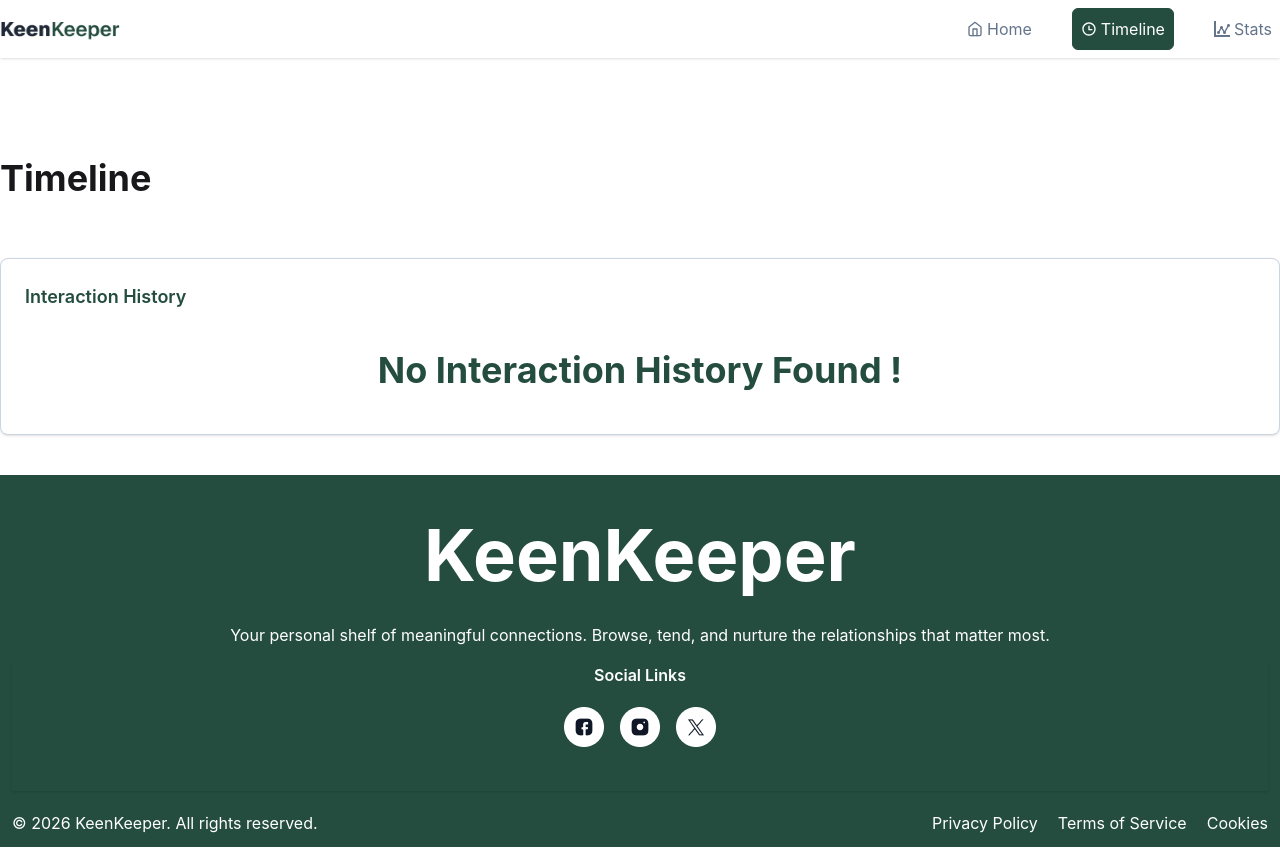
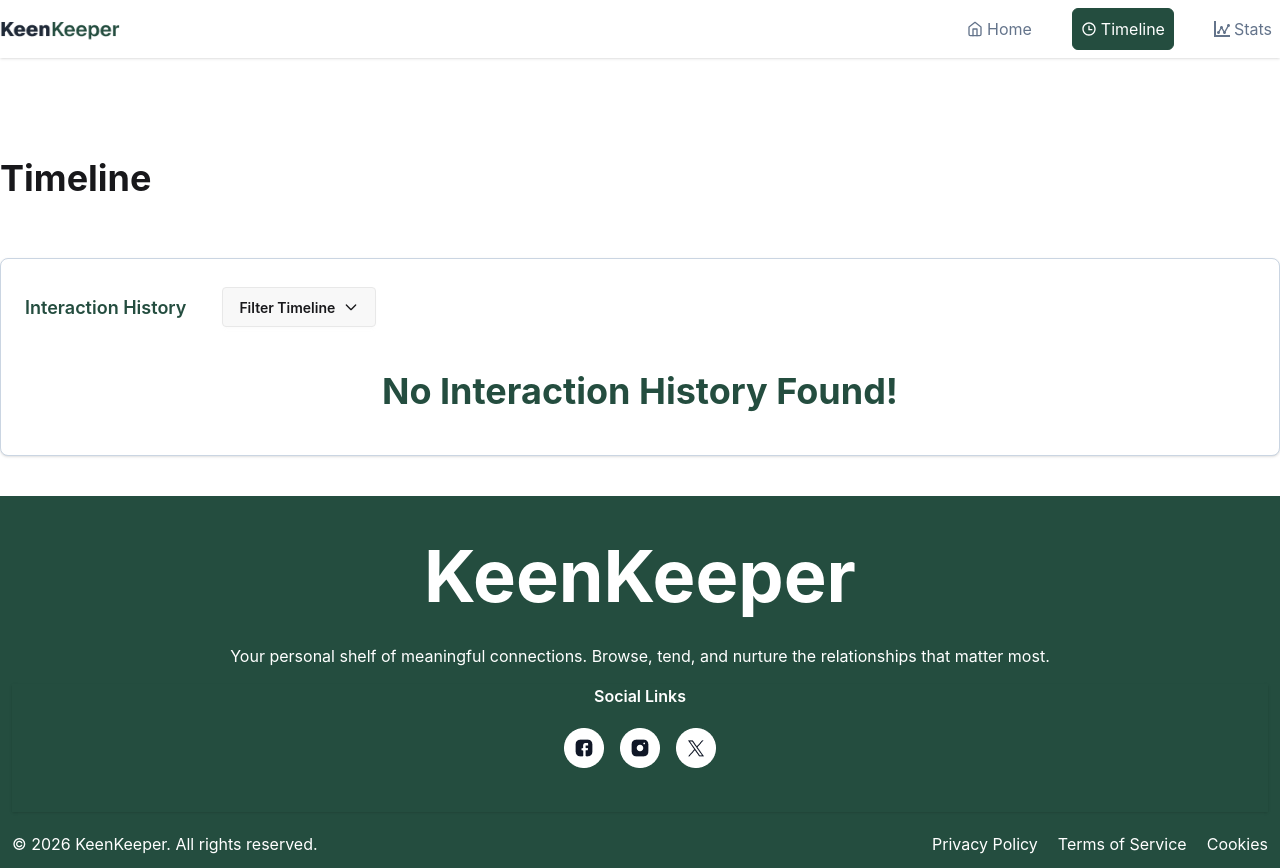
Before and after one commit to satyajtus14/Project-KeenKeeper-Apps, a React (Vite) app: page /timeline in a window 1280 px wide. Before the commit the page ends 847 px from the top, so only its background shows below. Built offline with nearby package versions, Linux system fonts and the light colour scheme.

Commit message:
filter section done in timeline page

```diff
--- a/package.json
+++ b/package.json
@@ -7,7 +7,10 @@
     "dev": "vite",
     "build": "vite build",
     "lint": "eslint .",
-    "preview": "vite preview"
+    "preview": "vite preview",
+    "predeploy": "npm run build",
+    "deploy": "gh-pages -d dist"
+
   },
   "dependencies": {
     "@tailwindcss/vite": "^4.2.2",
@@ -31,6 +34,7 @@
     "eslint": "^9.39.4",
     "eslint-plugin-react-hooks": "^7.0.1",
     "eslint-plugin-react-refresh": "^0.5.2",
+    "gh-pages": "^6.3.0",
     "globals": "^17.4.0",
     "vite": "^8.0.4"
   },
--- a/src/context/ContactHistoryProvider.jsx
+++ b/src/context/ContactHistoryProvider.jsx
@@ -1,6 +1,8 @@
-import React from 'react';
+import React, { useEffect } from 'react';
+
+import { useState } from 'react';
+import { getAllCallInfoFromLocalDB } from '../utils/LocalDB';
 import { ContactHistoryContext } from './ContactHistoryContext';
-import { useState } from 'react';
 
 
 
@@ -8,7 +10,14 @@ const ContactHistoryProvider = ({children}) => {
     const [callLog, setCallLog] = useState([])
     const [videoLog,setVideoLog] = useState([])
     const [textLog,setTextLog] = useState([])
+    const [sortingType, setSortingType] = useState("")
 
+
+/* This useEffect Hook for store data in the local DB */
+   useEffect (() => {
+    getAllCallInfoFromLocalDB();
+
+   },[]);
 
     const data = {
         callLog,
@@ -16,7 +25,9 @@ const ContactHistoryProvider = ({children}) => {
         videoLog,
         setVideoLog,
         textLog,
-        setTextLog
+        setTextLog,
+        sortingType,
+        setSortingType
     }
 
     return (
--- a/src/friends/FriendsDetails.jsx
+++ b/src/friends/FriendsDetails.jsx
@@ -12,6 +12,7 @@ import { GoDeviceCameraVideo } from "react-icons/go";
 import { ContactHistoryContext } from '../context/ContactHistoryContext';
 
 import { toast } from 'react-toastify';
+
 
 const FriendsDetails = () => {
     const {fnd_id} = useParams();
@@ -219,11 +220,6 @@ const FriendsDetails = () => {
                </div>
             </div>
           </div>
-
-
-
-
-
         </div>
       </div>
     </div>
--- a/src/pages/Timeline.jsx
+++ b/src/pages/Timeline.jsx
@@ -1,133 +1,75 @@
-import { useContext } from "react";
+import React, { useContext } from "react";
 import { ContactHistoryContext } from "../context/ContactHistoryContext";
 import callIMG from "../assets/images/call.png";
 import videoIMG from "../assets/images/video.png";
 import textIMG from "../assets/images/text.png";
+import FliterDropDown from "../ui/FliterDropDown";
+import CurrentTimeStamp from "../ui/CurrentTimeStamp";
 
 const Timeline = () => {
-  const { callLog, videoLog, textLog} =
-    useContext(ContactHistoryContext);
-  console.log(
-    callLog,
-    videoLog,
-    textLog,
-    "Access context data:"
+  const { callLog, videoLog, textLog, sortingType } = useContext(
+    ContactHistoryContext
   );
+
+  // Combine all logs and add a "type" property to each item
+  const allLogs = [
+    ...callLog.map((item) => ({ ...item, type: "Call" })),
+    ...videoLog.map((item) => ({ ...item, type: "Video" })),
+    ...textLog.map((item) => ({ ...item, type: "Text" })),
+  ];
+
+  let filteredData = allLogs;
+
+  if (sortingType) {
+    filteredData = allLogs.filter((item) => item.type === sortingType);
+  }
 
   return (
     <div className="container mx-auto my-10">
       <h2 className="text-4xl font-bold mb-15">Timeline</h2>
+
       <div className="card bg-base-100 shadow border border-slate-300">
         <div className="card-body space-y-3">
+          <div className="flex justify-start items-center gap-8">
             <h2 className="card-title text-[#244d3f]">Interaction History</h2>
+            <FliterDropDown />
+          </div>
 
-          {callLog.length === 0 &&
-          videoLog.length === 0 &&
-          textLog.length === 0 ? (
+          {filteredData.length === 0 ? (
             <h2 className="font-bold text-4xl text-[#244d3f] text-center my-5">
-              No Interaction History Found !
+              No Interaction History Found!
             </h2>
           ) : (
-            <>
-              {/* Call Logs */}
-              <div>
-                {callLog.map((call, ind) => {
-                  const currentTime = new Date().toLocaleDateString("en-US", {
-                    month: "long",
-                    day: "numeric",
-                    year: "numeric",
-                  });
-
-                  return (
+            filteredData.map((item) => (
               <div
-                      key={`call-${ind}`}
+                key={item.id}
                 className="flex gap-4 items-center shadow p-4 rounded-md bg-slate-100 mb-2"
               >
                 <img
-                        src={callIMG}
-                        alt="Dialer Image"
+                  src={
+                    item.type === "Call"
+                      ? callIMG
+                      : item.type === "Video"
+                      ? videoIMG
+                      : textIMG
+                  }
                   className="h-[30px] w-auto"
                 />
+
                 <div>
                   <h2 className="font-semibold text-md text-[#64748b]">
                     <span className="font-semibold text-xl text-black">
-                            Call
+                      {item.type}
                     </span>{" "}
-                          with {call.name}
+                    with {item.name}
                   </h2>
-                        <p className="text-sm text-gray-500">{currentTime}</p>
+
+                  <p className="text-sm text-gray-500">
+                    <CurrentTimeStamp />
+                  </p>
                 </div>
               </div>
-                  );
-                })}
-              </div>
-
-              {/* Video Logs */}
-              <div>
-                {videoLog.map((videoCall, ind) => {
-                  const currentTime = new Date().toLocaleDateString("en-US", {
-                    month: "long",
-                    day: "numeric",
-                    year: "numeric",
-                  });
-
-                  return (
-                    <div
-                      key={`video-${ind}`}
-                      className="flex gap-4 items-center shadow p-4 rounded-md bg-slate-100 mb-2"
-                    >
-                      <img
-                        src={videoIMG}
-                        alt="Video Image"
-                        className="h-[30px] w-auto"
-                      />
-                      <div>
-                        <h2 className="font-semibold text-md text-[#64748b]">
-                          <span className="font-semibold text-xl text-black">
-                            Video
-                          </span>{" "}
-                          with {videoCall.name}
-                        </h2>
-                        <p className="text-sm text-gray-500">{currentTime}</p>
-                      </div>
-                    </div>
-                  );
-                })}
-              </div>
-
-              {/* Text Logs */}
-              <div>
-                {textLog.map((text, ind) => {
-                  const currentTime = new Date().toLocaleDateString("en-US", {
-                    month: "long",
-                    day: "numeric",
-                    year: "numeric",
-                  });
-
-                  return (
-                    <div
-                      key={`text-${ind}`}
-                      className="flex gap-4 items-center shadow p-4 rounded-md bg-slate-100 mb-2"
-                    >
-                      <img
-                        src={textIMG}
-                        alt="Text Image"
-                        className="h-[30px] w-auto"
-                      />
-                      <div>
-                        <h2 className="font-semibold text-md text-[#64748b]">
-                          <span className="font-semibold text-xl text-black">
-                            Text
-                          </span>{" "}
-                          with {text.name}
-                        </h2>
-                        <p className="text-sm text-gray-500">{currentTime}</p>
-                      </div>
-                    </div>
-                  );
-                })}
-              </div>
-            </>
+            ))
           )}
         </div>
       </div>
--- a/src/router/Routes.jsx
+++ b/src/router/Routes.jsx
@@ -1,10 +1,11 @@
 import { createBrowserRouter } from "react-router";
 import RootLayout from "../layout/RootLayout";
 import HomePage from "../pages/HomePage";
-import Timeline from "../pages/Timeline";
+
 import Stats from "../pages/Stats";
 import ErrorPage from "../errorPages/ErrorPage";
 import FriendsDetails from "../friends/FriendsDetails";
+import Timeline from "../pages/Timeline";
 
 
 export const router = createBrowserRouter([
--- /dev/null
+++ b/src/ui/CurrentTimeStamp.jsx
@@ -0,0 +1,19 @@
+import React from 'react';
+
+const CurrentTimeStamp = () => {
+    const currentTime = new Date().toLocaleDateString("en-US", {
+        month: "long",
+        day: "numeric",
+        year: "numeric",
+      })
+
+                  // const currentTime = new Date().toLocaleDateString("en-US", {
+                  //   month: "long",
+                  //   day: "numeric",
+                  //   year: "numeric",
+                  // });
+
+    return currentTime;
+};
+
+export default CurrentTimeStamp;
--- /dev/null
+++ b/src/ui/FliterDropDown.jsx
@@ -0,0 +1,63 @@
+import React from 'react';
+import { useContext } from 'react';
+import { ContactHistoryContext } from '../context/ContactHistoryContext';
+
+const FliterDropDown = () => {
+
+    const { sortingType, setSortingType} = useContext(ContactHistoryContext);
+
+    console.log(
+    sortingType,
+    setSortingType,
+
+    "Access context data to FilterDropDown"
+  );
+    return (
+        <div>
+            <div className="dropdown dropdown-start">
+      {/* Dropdown Trigger */}
+      <label
+        tabIndex={0}
+        className="btn m-1 flex items-center gap-2"
+      >
+        {sortingType ? `Filter Timeline:` : "Filter Timeline"}
+        {/* Arrow Down Icon */}
+        <svg
+          className="h-4 w-4"
+          fill="none"
+          viewBox="0 0 24 24"
+          stroke="currentColor"
+          strokeWidth={2}
+        >
+          <path
+            strokeLinecap="round"
+            strokeLinejoin="round"
+            d="M19 9l-7 7-7-7"
+          />
+        </svg>
+      </label>
+
+      {/* Dropdown Menu */}
+      <ul
+        tabIndex={0}
+        className="dropdown-content menu bg-base-100 rounded-box z-1 w-52 p-2 shadow"
+      >
+           <li>
+          <label ></label>
+           </li>
+        <li onClick={()=> setSortingType("Call")}>
+          <label className={sortingType === "Call" ? "font-bold text-[#244d3f]" : ""}>Call</label>
+        </li>
+        <li onClick={()=> setSortingType("Video")}>
+          <label className={sortingType === "Video" ? "font-bold text-[#244d3f]" : ""}>Video</label>
+        </li>
+        <li onClick={()=> setSortingType("Text")}>
+          <label className={sortingType === "Text" ? "font-bold text-[#244d3f]" : ""}>Text</label>
+        </li>
+      </ul>
+    </div>
+        </div>
+    );
+};
+
+export default FliterDropDown;
--- /dev/null
+++ b/src/utils/LocalDB.jsx
@@ -0,0 +1,29 @@
+
+
+/* Get All data from Local DB */
+const getAllCallInfoFromLocalDB = () => {
+    const allCallerList = localStorage.getItem("Call List")
+
+    if(allCallerList) return JSON.parse(allCallerList);
+
+    return [];
+}
+
+
+const addCallInfoToLocalDB = (callerInfo) => {
+    const allCallerInfo = getAllCallInfoFromLocalDB();
+
+    const isAlreadyExitCallerInfo = allCallerInfo.find((callInfo) => callInfo.id === callerInfo.id);
+    console.log(isAlreadyExitCallerInfo);
+
+    if(!isAlreadyExitCallerInfo) {
+
+        allCallerInfo.push(callerInfo);
+        localStorage.setItem("Call List",JSON.stringify(allCallerInfo));
+    }
+
+
+};
+
+
+export {getAllCallInfoFromLocalDB, addCallInfoToLocalDB}
--- a/vite.config.js
+++ b/vite.config.js
@@ -5,4 +5,5 @@ import tailwindcss from '@tailwindcss/vite'
 // https://vite.dev/config/
 export default defineConfig({
   plugins: [react(),tailwindcss()],
+  // base: '/Project-KeenKeeper-Apps/',
 })
```
Also changed, not shown: 1 other file (tests, documents, lock files or other folders). Lines whose indentation alone changed are shown as unchanged.
